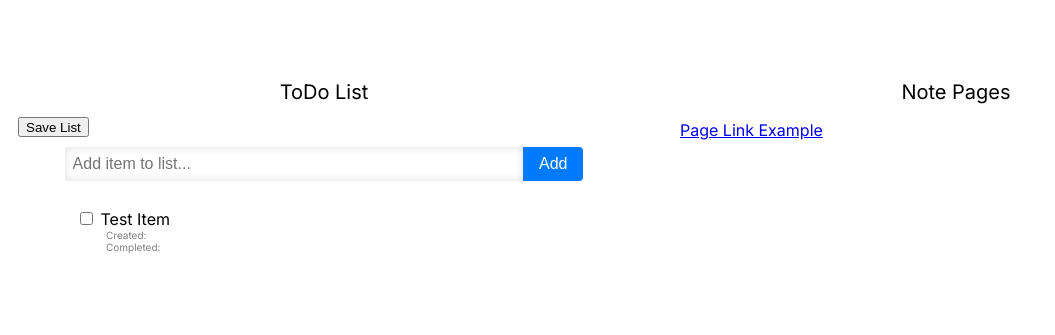
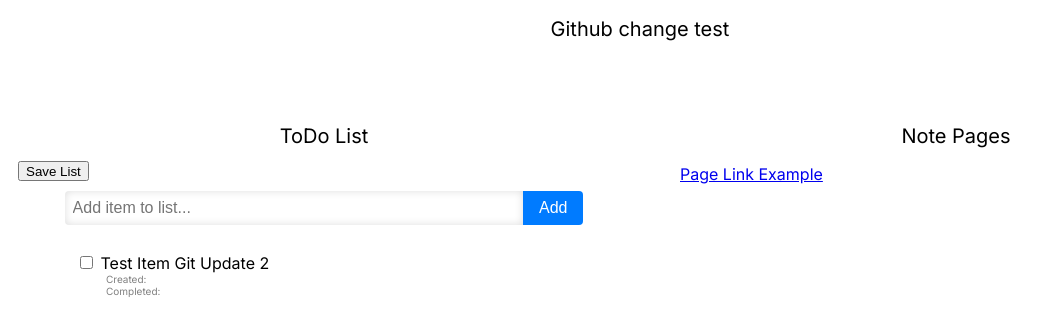
Before and after one commit to Metchul/notesapp, a plain HTML site: page index.html in a window 1280 px wide. Shown: the part 121-456 px from the top of the page, without its empty margins (0-1055 px from the left). Drawn offline with Linux system fonts and the light colour scheme.

Commit message:
Testing Github in VSCode

```diff
--- a/index.html
+++ b/index.html
@@ -13,6 +13,7 @@
         <div class="title-text">
             <h1>Notes Etc...</h1>
             <p>A place for notes and note like things</p>
+            <p>Github change test</p>
         </div>
     </div>
 
@@ -29,7 +30,7 @@
                     <li>
                         <label>
                             <input type = "checkbox" class="rounded-checkbox">
-                            <span>Test Item</span>
+                            <span>Test Item Git Update 2</span>
                         </label>
                         <span class = "li-subtitle">Created:</span>
                         <span class = "li-subtitle">Completed:</span>
```
